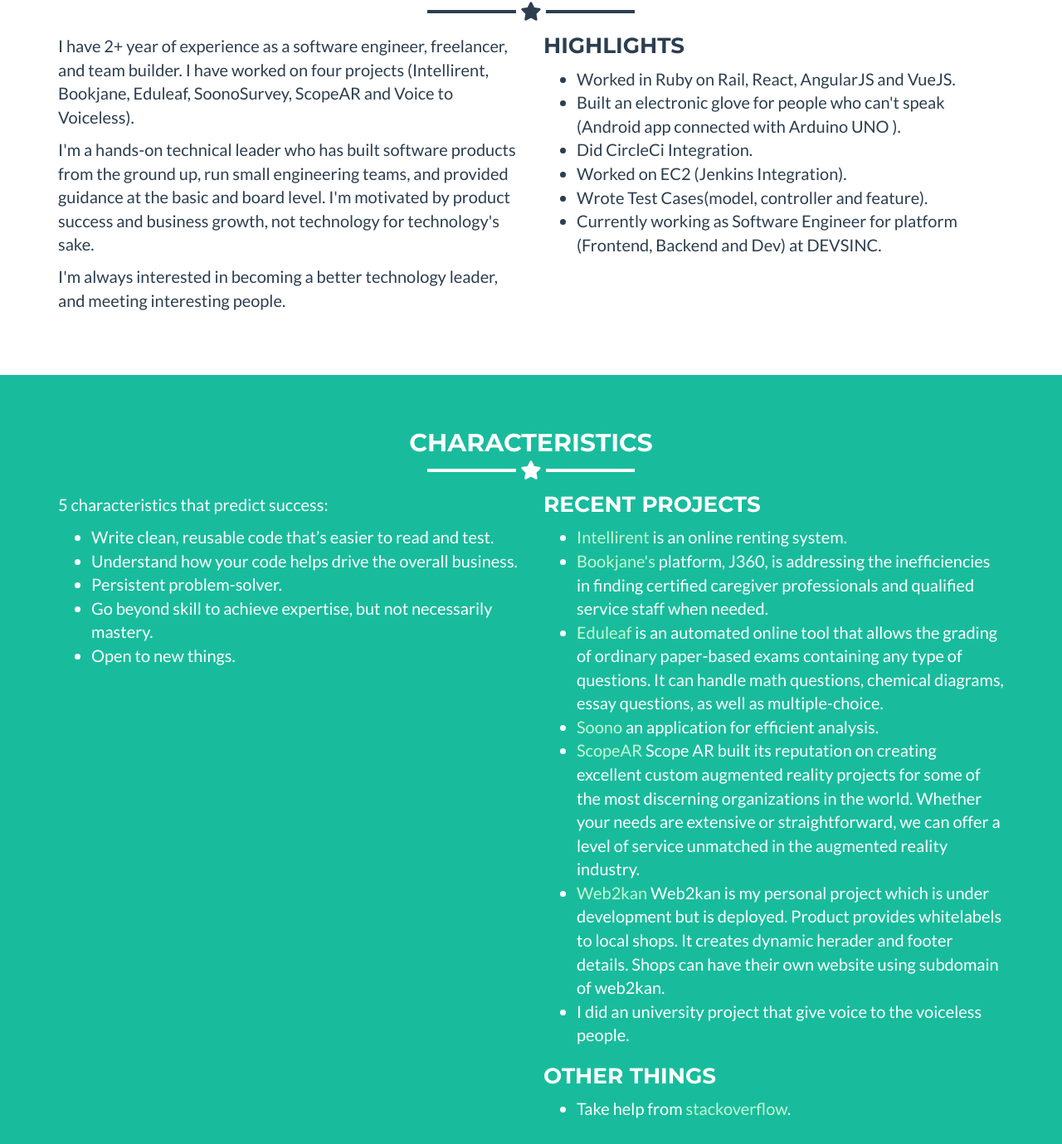
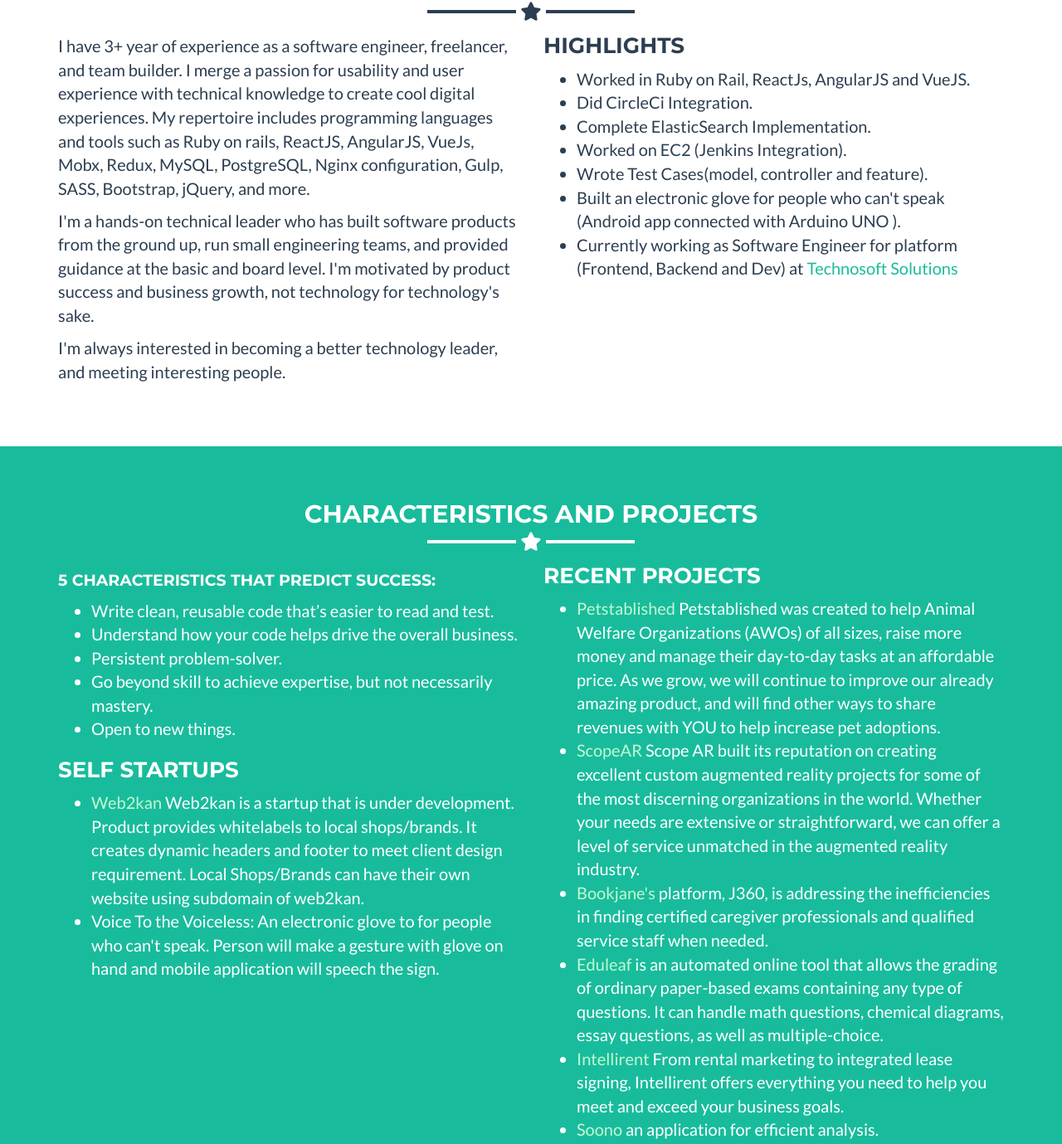
Before and after one commit to saifchaudhry/saifchaudhry.github.io, a plain HTML site: page index.html in a window 1280 px wide. Shown: the part 675-2054 px from the top of the page at 83% size. Drawn offline with Linux system fonts and the light colour scheme; a script that the page names is missing.

Commit message:
Update resume

```diff
--- a/index.html
+++ b/index.html
@@ -104,9 +104,8 @@
         <div class="row">
 	    <div class="col-sm-6">
 		<p>
-		    I have 2+ year of experience as a software engineer, freelancer, and team builder.
-		    I have worked on four
-		    projects (Intellirent, Bookjane, Eduleaf, SoonoSurvey, ScopeAR and Voice to Voiceless).
+		    I have 3+ year of experience as a software engineer, freelancer, and team builder.
+		    I merge a passion for usability and user experience with technical knowledge to create cool digital experiences. My repertoire includes programming languages and tools such as Ruby on rails, ReactJS, AngularJS, VueJs, Mobx, Redux, MySQL, PostgreSQL, Nginx configuration, Gulp, SASS, Bootstrap, jQuery, and more.
 		</p>
 		<p>
 		    I'm a hands-on technical leader who has built
@@ -135,21 +134,24 @@
 		    <h3 style="margin-top:0;">Highlights</h3>
 		    <ul>
 			<li>
-			    Worked in Ruby on Rail, React, AngularJS and VueJS.
-			</li>
-			<li>
-			    Built an electronic glove for people who can't speak (Android app connected with Arduino UNO ).
+			    Worked in Ruby on Rail, ReactJs, AngularJS and VueJS.
 			</li>
 			<li>
 			    Did CircleCi Integration.
 			</li>
+            <li>
+                Complete ElasticSearch Implementation.
+            </li>
 			<li>
 			    Worked on EC2 (Jenkins Integration).
 			</li>
 			<li>
 			    Wrote Test Cases(model, controller and feature).
 			</li>
-      <li>Currently working as Software Engineer for platform (Frontend, Backend and Dev) at DEVSINC.</li>
+			<li>
+			    Built an electronic glove for people who can't speak (Android app connected with Arduino UNO ).
+			</li>
+      <li>Currently working as Software Engineer for platform (Frontend, Backend and Dev) at <a href="https://techno-soft.com/">Technosoft Solutions</a></li>
 		    </ul>
 	    </div>
         </div>
@@ -160,14 +162,14 @@
     <div class="container">
         <div class="row">
             <div class="col-lg-12 text-center">
-                <h2>Characteristics</h2>
+                <h2>Characteristics And Projects</h2>
                 <hr class="star-light">
             </div>
         </div>
             <div class="row">
                 <div class="col-sm-6">
 		    <p>
-			5 characteristics that predict success:
+			<h4>5 characteristics that predict success:</h4>
 			<ul>
 			    <li>
 						Write clean, reusable code that’s easier to read and test.
@@ -186,13 +188,25 @@
 					</li>
 			</ul>
 		    </p>
+            <h3>Self Startups</h3>
+            <ul>
+                <li>
+                    <a href="https://web2kan.com/" target="_blank">Web2kan</a> Web2kan is a startup that is under development. Product provides whitelabels to local shops/brands. It creates dynamic headers and footer to meet client design requirement. Local Shops/Brands can have their own website using subdomain of web2kan.
+                </li>
+                <li>
+                    Voice To the Voiceless: An electronic glove to for people who can't speak. Person will make a gesture with glove on hand and mobile application will speech the sign.
+                </li>
+            </ul>
 		</div>
                 <div class="col-sm-6">
                     <h3 style="margin-top:0">Recent Projects</h3>
 		    <ul>
 			<li>
-			    <a href="https://myintellirent.com" target="_blank">Intellirent</a> is an online renting system.
-			</li>
+                <a href="http://petstablished.com/" target="_blank">Petstablished</a> Petstablished was created to help Animal Welfare Organizations (AWOs) of all sizes, raise more money and manage their day-to-day tasks at an affordable price. As we grow, we will continue to improve our already amazing product, and will find other ways to share revenues with YOU to help increase pet adoptions.
+            </li>
+            <li>
+                <a href="https://www.scopear.com/" target="_blank">ScopeAR</a> Scope AR built its reputation on creating excellent custom augmented reality projects for some of the most discerning organizations in the world. Whether your needs are extensive or straightforward, we can offer a level of service unmatched in the augmented reality industry.
+            </li>
             <li>
                 <a href="https://bookjane.com/" target="_blank">Bookjane's</a> platform, J360, is addressing the inefficiencies in finding certified caregiver professionals and qualified service staff when needed.
             </li>
@@ -200,17 +214,11 @@
                 <a href="https://eduleaf.com/" target="_blank">Eduleaf</a> is an automated online tool that allows the grading of ordinary paper-based exams containing any type of questions. It can handle math questions, chemical diagrams, essay questions, as well as multiple-choice.
             </li>
             <li>
+			    <a href="https://myintellirent.com" target="_blank">Intellirent</a> From rental marketing to integrated lease signing, Intellirent offers everything you need to help you meet and exceed your business goals.
+			</li>
+            <li>
                 <a href="https://mysoono.com/" target="_blank">Soono</a> an application for efficient analysis.
             </li>
-            <li>
-                <a href="https://www.scopear.com/" target="_blank">ScopeAR</a> Scope AR built its reputation on creating excellent custom augmented reality projects for some of the most discerning organizations in the world. Whether your needs are extensive or straightforward, we can offer a level of service unmatched in the augmented reality industry.
-            </li>
-            <li>
-                <a href="https://web2kan.com/" target="_blank">Web2kan</a> Web2kan is my personal project which is under development but is deployed. Product provides whitelabels to local shops. It creates dynamic herader and footer details. Shops can have their own website using subdomain of web2kan.
-            </li>
-			<li>
-			    I did an university project that give voice to the voiceless people.
-			</li>
 		    </ul>
 		    <h3>Other Things</h3>
 		    <ul>
```
Also changed, not shown: 2 other files.
